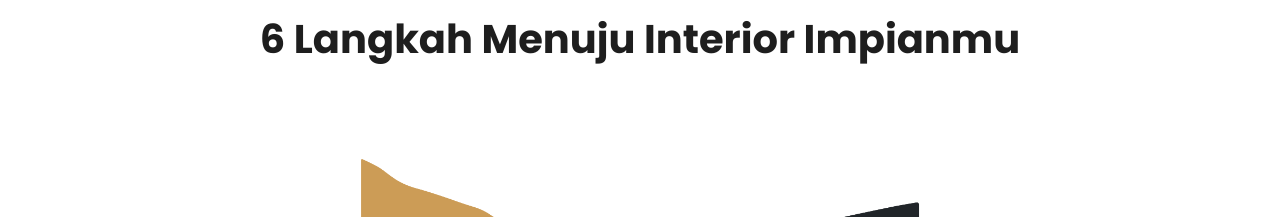
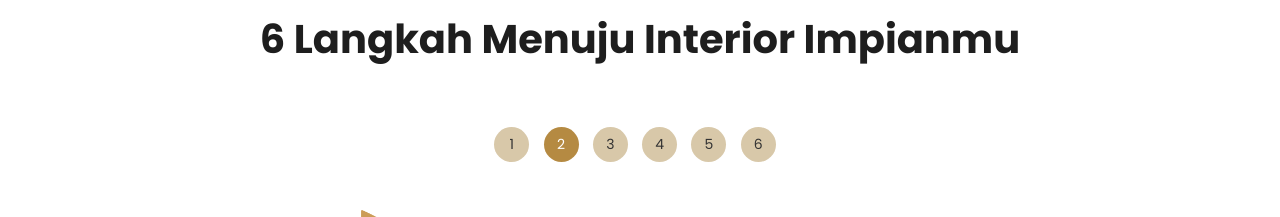
Before and after one commit to audyruslan/Dekorior, a plain HTML site: page index.html in a window 1280 px wide. Shown: the part 2620-2837 px from the top of the page. Drawn offline with nearby package versions, Linux system fonts and the light colour scheme.

Commit message:
Add & Update

```diff
--- a/index.html
+++ b/index.html
@@ -54,6 +54,27 @@
             font-size: 0.80rem; /* Ukuran teks untuk mobile */
         }
     }
+
+  .circleNumber {
+    display: inline-flex;
+    justify-content: center;
+    align-items: center;
+    width: 35px;
+    height: 35px;
+    border-radius: 50%;
+    background-color: #d8c8a9;
+    margin-right: 10px;
+    cursor: pointer;
+    font-size: 14px; /* ukuran teks */
+    color: #333; /* warna teks */
+  }
+
+  .circleNumber.active {
+    background-color: #B58A42; /* warna aktif */
+    color: white; /* warna teks aktif */
+  }
+
+
 
   </style>
 </head>
@@ -299,6 +320,16 @@
     <div class="container">
       <div class="row mt-5">
         <h1 class="text-center mb-5">6 Langkah Menuju Interior Impianmu</h1>
+
+        <div class="text-center mt-3" id="circleNumbers">
+          <span class="circleNumber active">1</span>
+          <span class="circleNumber">2</span>
+          <span class="circleNumber">3</span>
+          <span class="circleNumber">4</span>
+          <span class="circleNumber">5</span>
+          <span class="circleNumber">6</span>
+        </div>
+
 
         <!-- Carousel -->
         <div id="carouselExampleAutoplaying" class="carousel slide mt-5" data-bs-ride="carousel">
@@ -852,7 +883,7 @@
   </script>
 
   <script>
-    $(document).ready(function () {
+   $(document).ready(function () {
       // Sembunyikan semua judul-step kecuali yang pertama
       $(".judul-step-1").show();
       $(".judul-step-2, .judul-step-3, .judul-step-4, .judul-step-5, .judul-step-6").hide();
@@ -906,10 +937,35 @@
           $(".progress-bar").removeClass("progress-bar-gratis").addClass("progress-bar-end");
         }
       });
+
+      // Ambil semua circle number
+      const circleNumbers = document.querySelectorAll('.circleNumber');
+
+      // Event saat carousel slide berubah
+      document.getElementById('carouselExampleAutoplaying').addEventListener('slid.bs.carousel', function (event) {
+        // Ambil index slide yang aktif
+        const index = event.to;
+
+        // Hapus kelas active dari semua circle number
+        circleNumbers.forEach((circle, i) => {
+          circle.classList.remove('active');
+
+          // Tambahkan kelas active pada circle number yang sesuai dengan slide aktif
+          if (i === index) {
+            circle.classList.add('active');
+          }
+        });
+      });
+
+      // Event saat circle number di-klik
+      circleNumbers.forEach((circle, i) => {
+        circle.addEventListener('click', () => {
+          $('#carouselExampleAutoplaying').carousel(i); // Pindahkan carousel ke index i
+        });
+      });
     });
+
   </script>
-
-
 </body>
 
 </html>
```
Also changed, not shown: assets/css/templatemo-villa-agency.css (line endings or trailing spaces).
